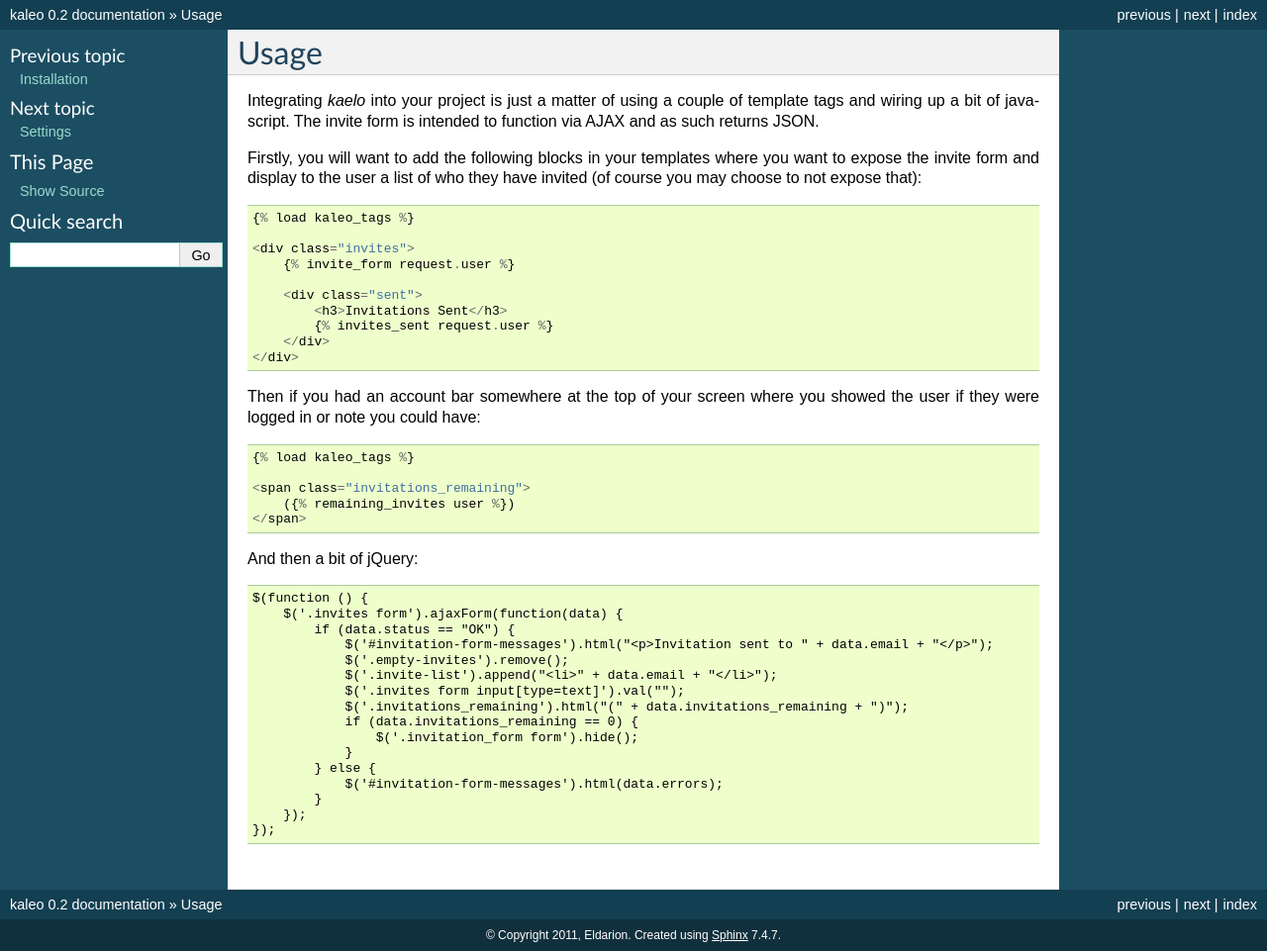
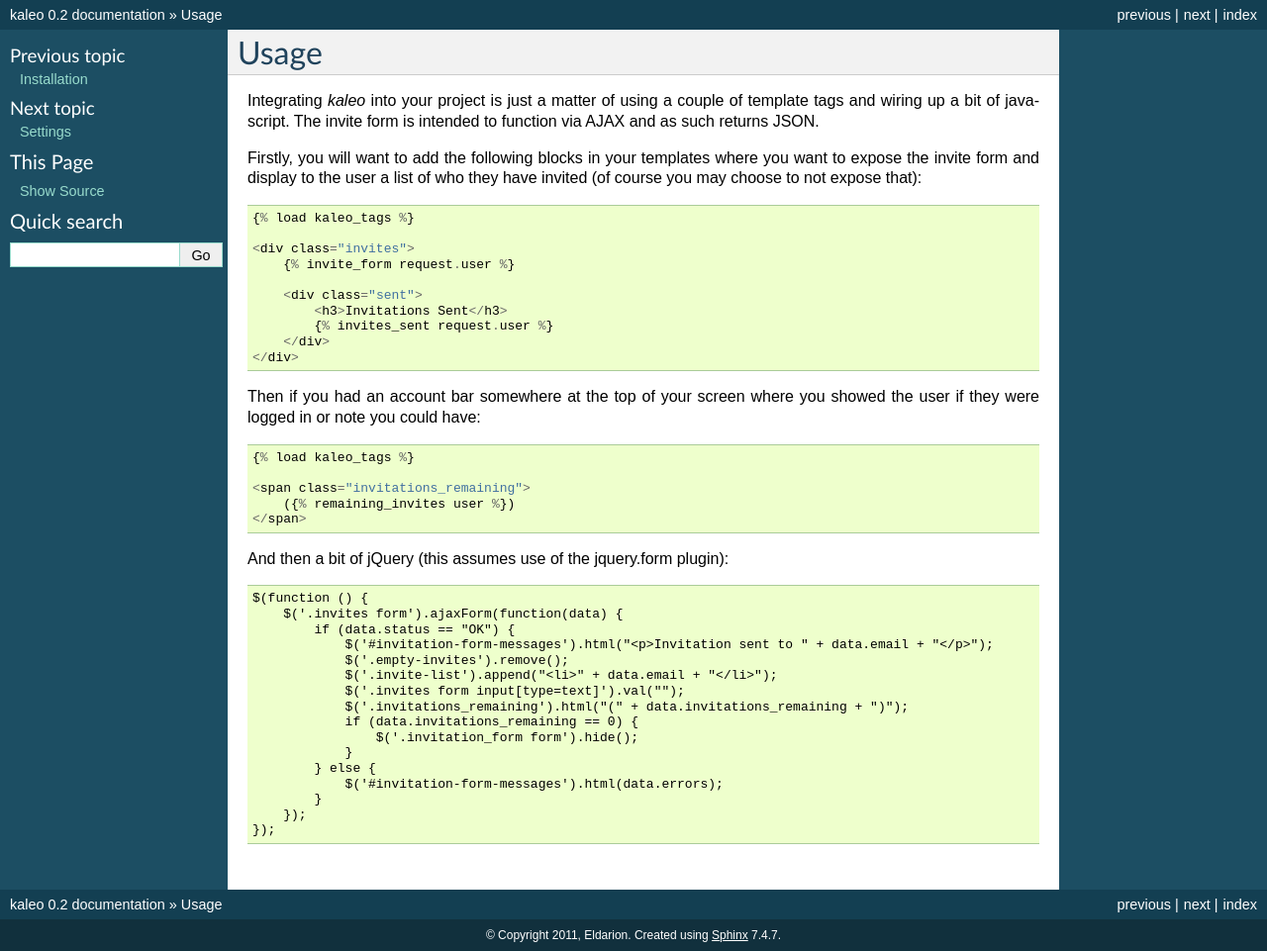
Before and after one commit to pinax/pinax-invitations, a Sphinx documentation site: the page built from docs/usage.rst, in a window 1280 px wide. Shown: the whole page at 99% size. Built offline with Sphinx 7.4.7, drawn with Linux system fonts in a browser that asks for light colours.

Commit message:
fixed some documentation bugs

```diff
--- a/docs/installation.rst
+++ b/docs/installation.rst
@@ -47,7 +47,7 @@
 pinax.apps.signup_codes_
 ^^^^^^^^^^^^^^^^^^^^^^^^
 
-Used to manage the sending and processing of signup codes via email.
+This should be from Pinax==0.9a2.dev1019 or later. Used to manage the sending and processing of signup codes via email.
 
 
 .. _django-uni-form: https://github.com/pydanny/django-uni-form
--- a/docs/usage.rst
+++ b/docs/usage.rst
@@ -3,7 +3,7 @@
 Usage
 =====
 
-Integrating `kaelo` into your project is just a matter of using a couple of
+Integrating `kaleo` into your project is just a matter of using a couple of
 template tags and wiring up a bit of javascript. The invite form is intended
 to function via AJAX and as such returns JSON.
 
@@ -33,7 +33,7 @@
     </span>
 
 
-And then a bit of jQuery::
+And then a bit of jQuery (this assumes use of the jquery.form plugin)::
 
     $(function () {
         $('.invites form').ajaxForm(function(data) {
```
